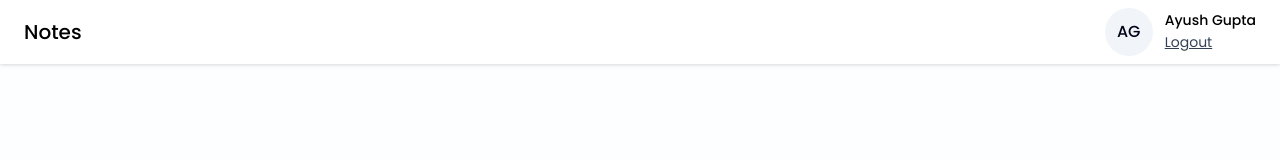
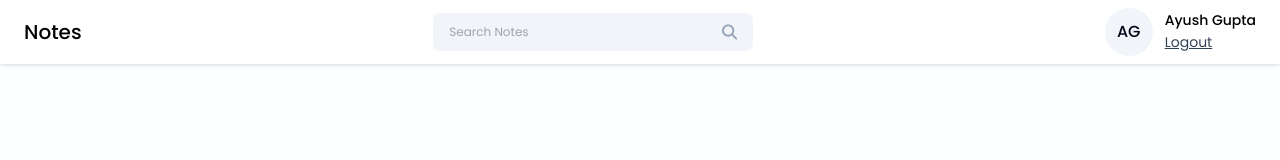
Before and after one commit to ayushagupta/Notes-App, a React (Vite) app in the folder frontend/notes-app/: page /dashboard in a window 1280 px wide. Shown: the top 160 px of the page. Built offline with nearby package versions, Linux system fonts and the light colour scheme.

Commit message:
add search bar component

```diff
--- a/frontend/notes-app/src/components/Navbar/Navbar.jsx
+++ b/frontend/notes-app/src/components/Navbar/Navbar.jsx
@@ -1,17 +1,41 @@
-import React from "react";
+import React, {useState} from "react";
 import ProfileInfo from "../Cards/ProfileInfo";
 import { useNavigate } from "react-router-dom";
+import SearchBar from "../SearchBar/SearchBar";
 
 const Navbar = () => {
+
+  const [searchQuery, setSearchQuery] = useState("")
+
+
   const navigate = useNavigate;
 
   const onLogout = () => {
     navigate("/login");
   };
 
+
+  const handleSearch = () => {
+
+  }
+
+  const onClearSearch = () => {
+    setSearchQuery("")
+  }
+
+
   return (
     <div className="bg-white flex items-center justify-between px-6 py-2 drop-shadow">
       <h2 className="text-xl font-medium text-black py-2">Notes</h2>
+
+      <SearchBar
+        value={searchQuery}
+        onChange={({target}) => {
+          setSearchQuery(target.value)
+        }}
+        handleSearch={handleSearch}
+        onClearSearch={onClearSearch}
+      />
 
       <ProfileInfo onLogout={onLogout} />
     </div>
--- /dev/null
+++ b/frontend/notes-app/src/components/SearchBar/SearchBar.jsx
@@ -0,0 +1,31 @@
+import React from "react";
+import { FaMagnifyingGlass } from "react-icons/fa6";
+import { IoMdClose } from "react-icons/io";
+
+const SearchBar = ({ value, onChange, handleSearch, onClearSearch }) => {
+  return (
+    <div className="w-80 flex items-center px-4 bg-slate-100 rounded-md">
+      <input
+        type="text"
+        placeholder="Search Notes"
+        className="w-full text-xs bg-transparent py-[11px] outline-none"
+        value={value}
+        onChange={onChange}
+      />
+
+      {value && (
+        <IoMdClose
+          className="text-xl text-slate-500 cursor-pointer hover:text-black mr-3"
+          onClick={onClearSearch}
+        />
+      )}
+
+      <FaMagnifyingGlass
+        className="text-slate-400 cursor-pointer hover:text-black"
+        onClick={handleSearch}
+      />
+    </div>
+  );
+};
+
+export default SearchBar;
```
